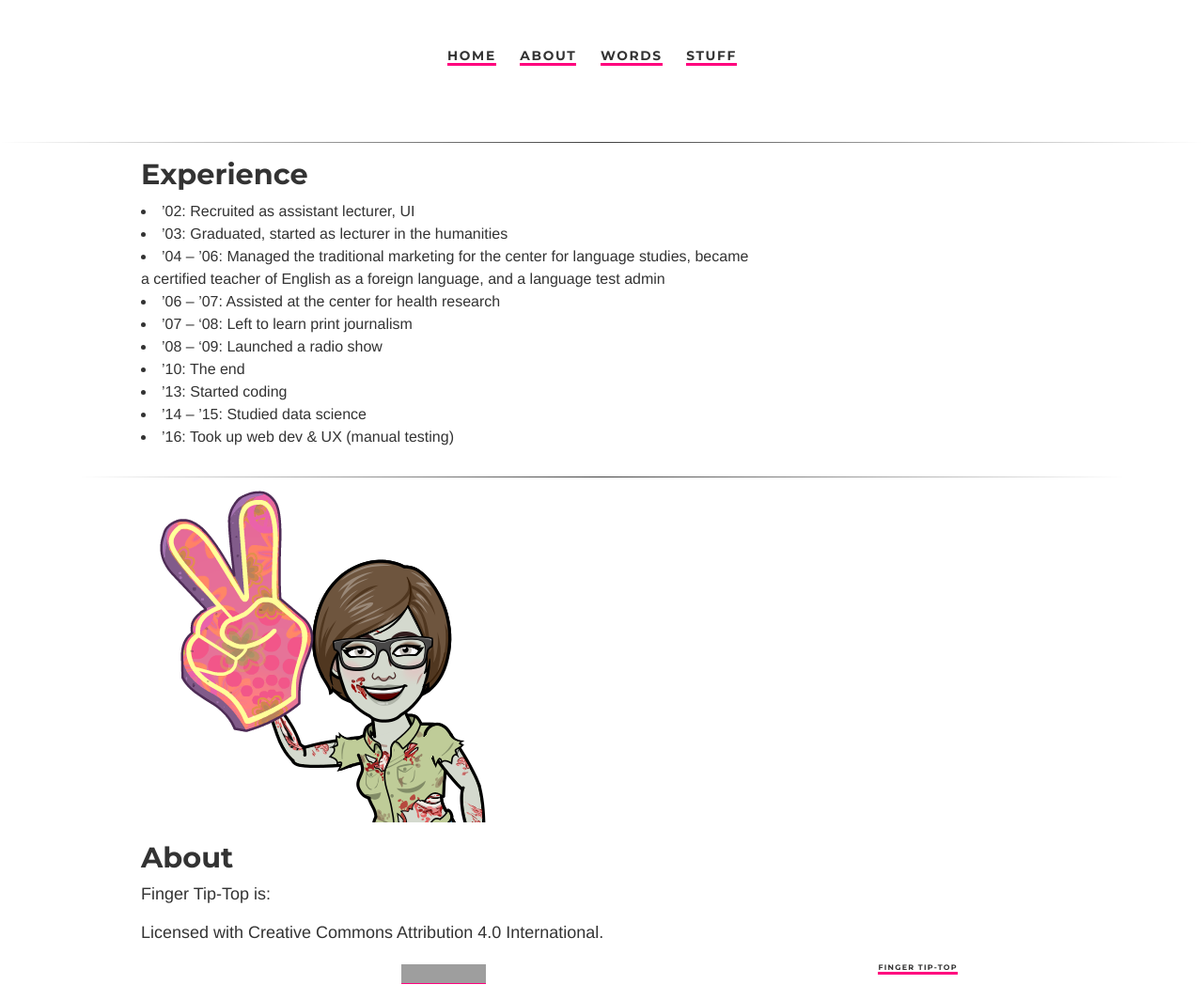
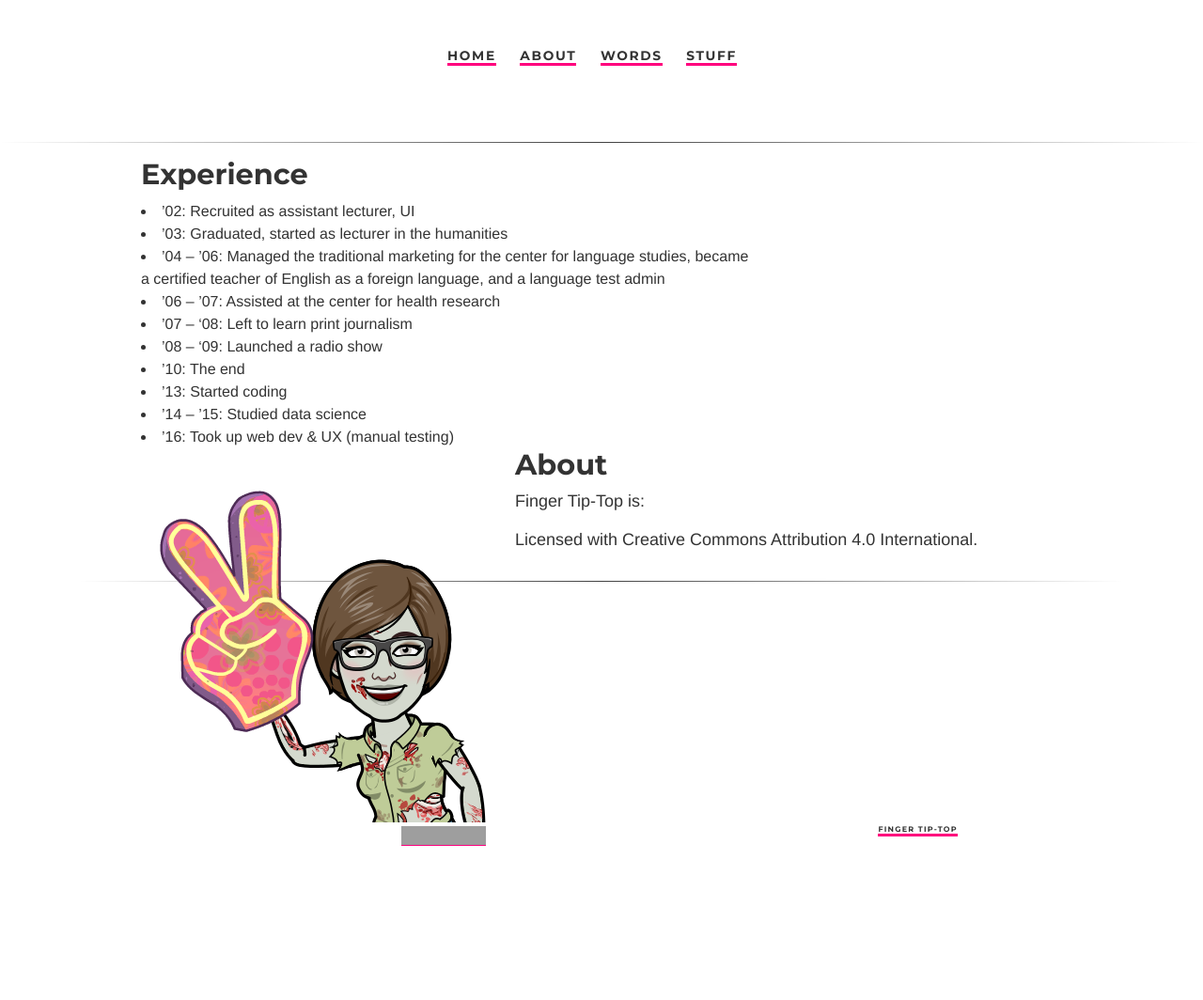
Before and after one commit to ariesti/ariesti.github.io, a Jekyll site: the page built from about/index.html, in a window 1280 px wide. Shown: the whole page at 94% size. Built offline with Jekyll 4.4.1, drawn with Linux system fonts in a browser that asks for light colours; after the commit the page ends 917 px from its top, so only the background shows below that; grey boxes are pictures that could not be loaded.

Commit message:
Update main.css

```diff
--- a/css/main.css
+++ b/css/main.css
@@ -110,12 +110,6 @@ body {
   	background-color: #ffffff;
 }
 
-.content-2 {
-	width: 650px;
-	float: left;
-	background-color: #ffffff;
-	padding-top:20px;
-}
 /* Text level semantics */
 
 /* Sections */
```
